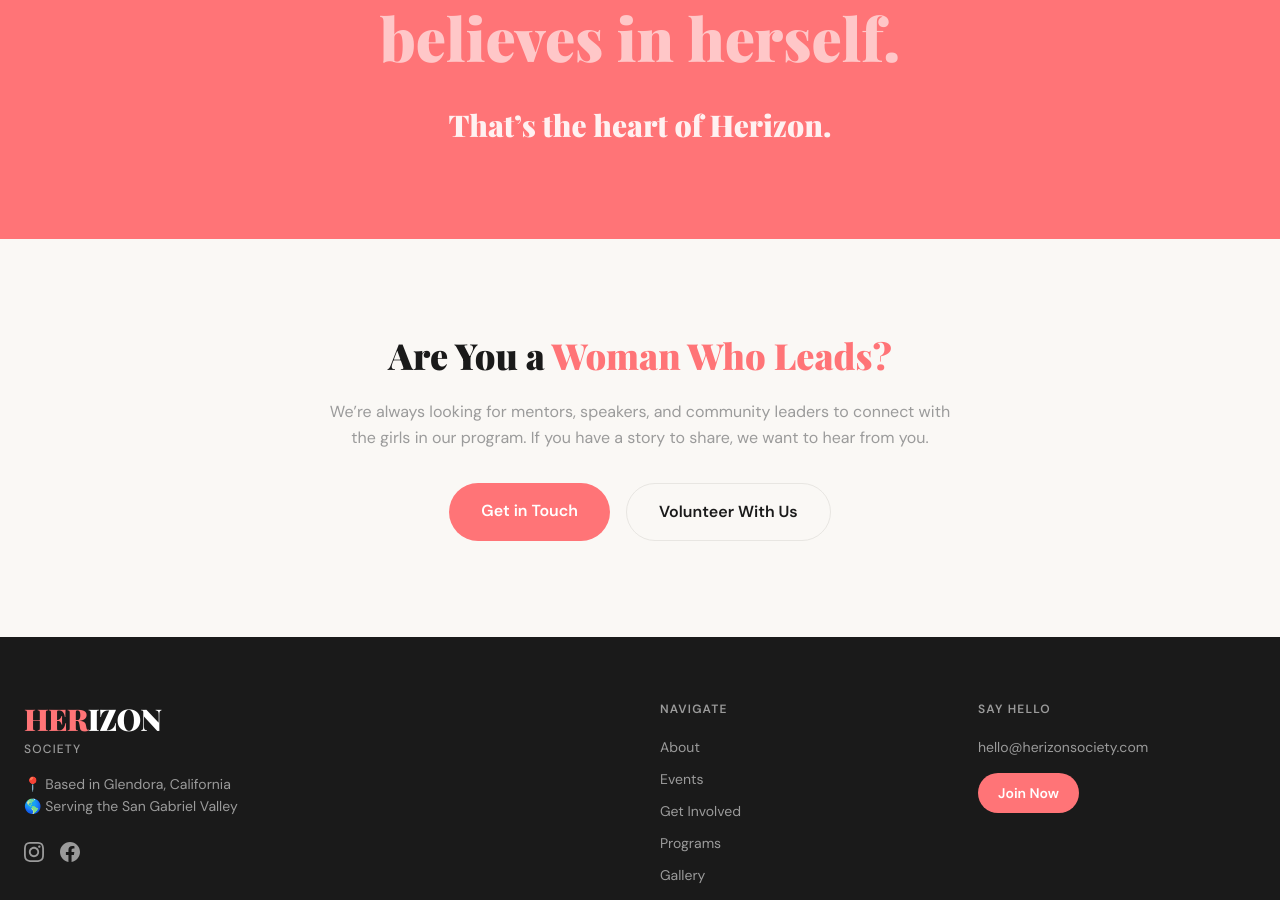
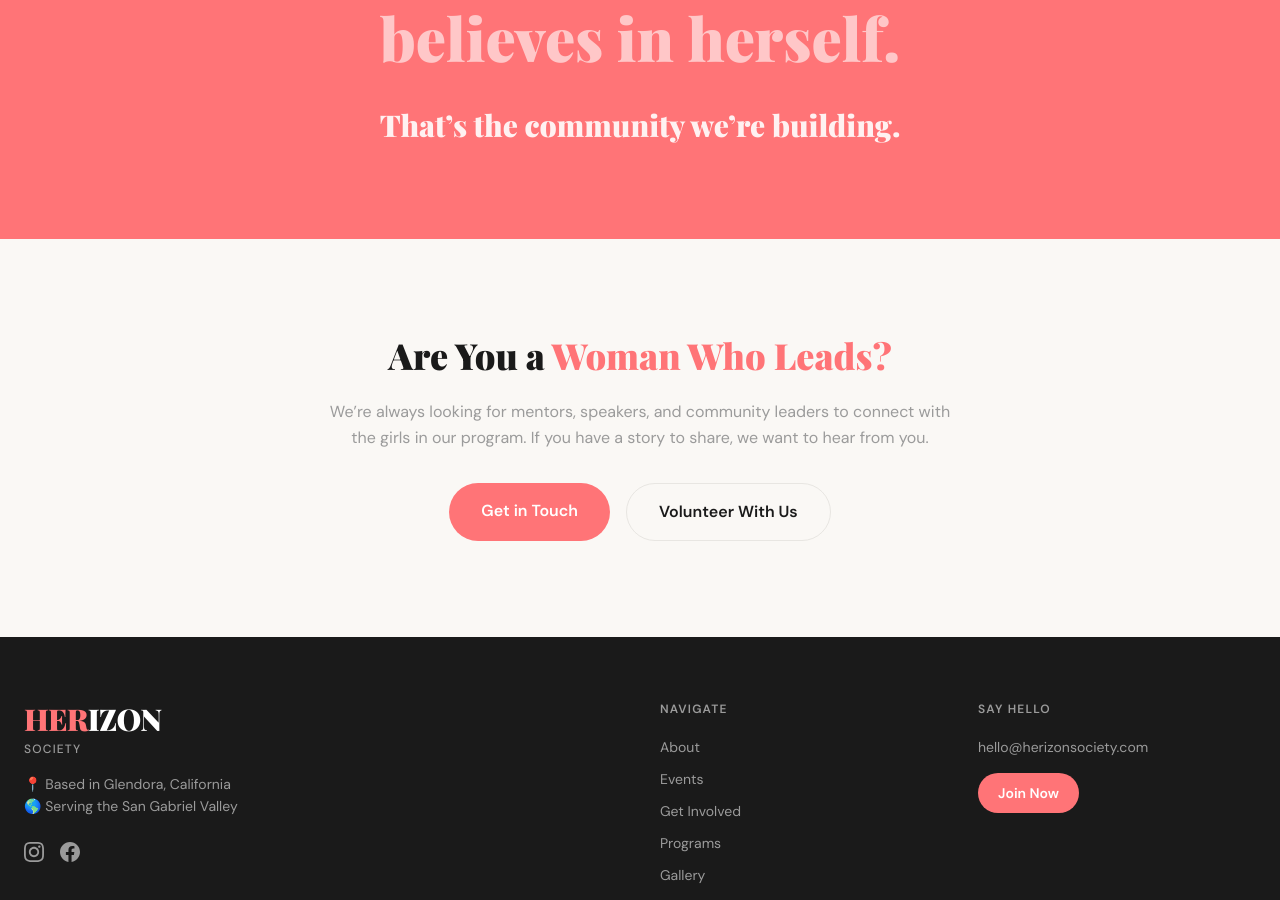
Before and after one commit to flourishprosper/herizonsociety-website, a Next.js app: page /mentorship in a window 1280 px wide. Shown: the part 3660-4560 px from the top of the page. Built offline with nearby package versions, Linux system fonts and the light colour scheme; a web font is replaced by a local one.

Commit message:
mentorship: update pink section closing line

```diff
--- a/src/app/mentorship/page.tsx
+++ b/src/app/mentorship/page.tsx
@@ -190,7 +190,7 @@ export default function MentorshipPage() {
             <span className="text-white/60">believes in herself.</span>
           </blockquote>
           <p className="font-serif text-2xl sm:text-3xl font-black text-white/90">
-            That&rsquo;s the heart of Herizon.
+            That&rsquo;s the community we&rsquo;re building.
           </p>
         </div>
       </section>
```
